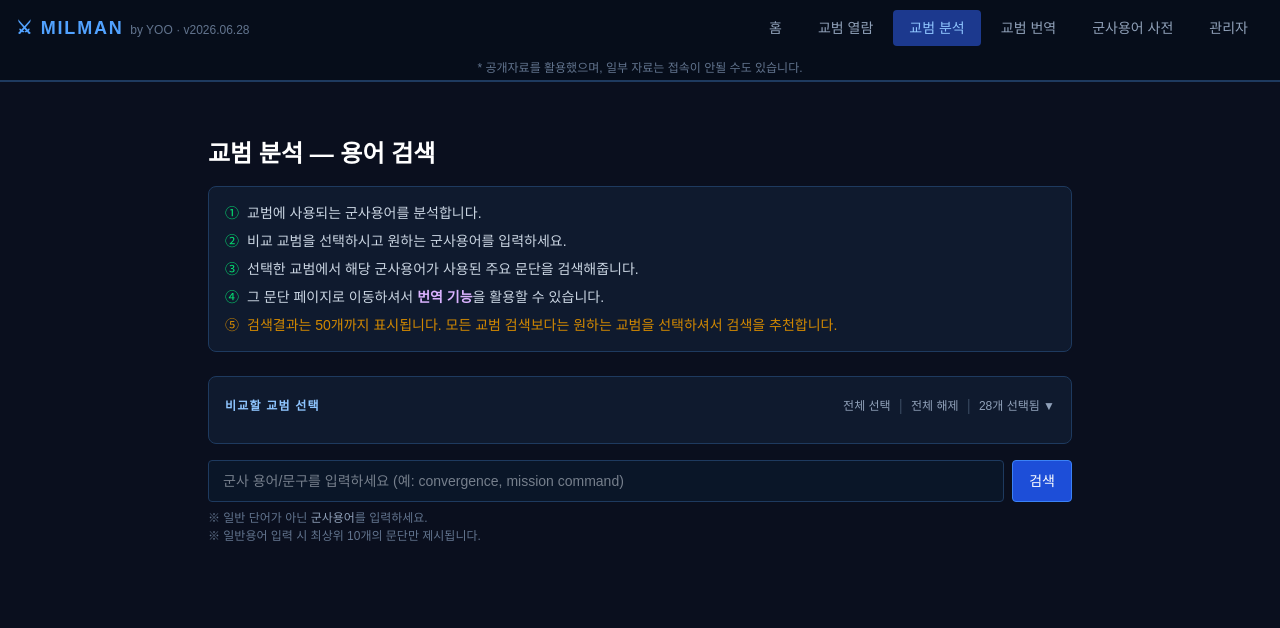
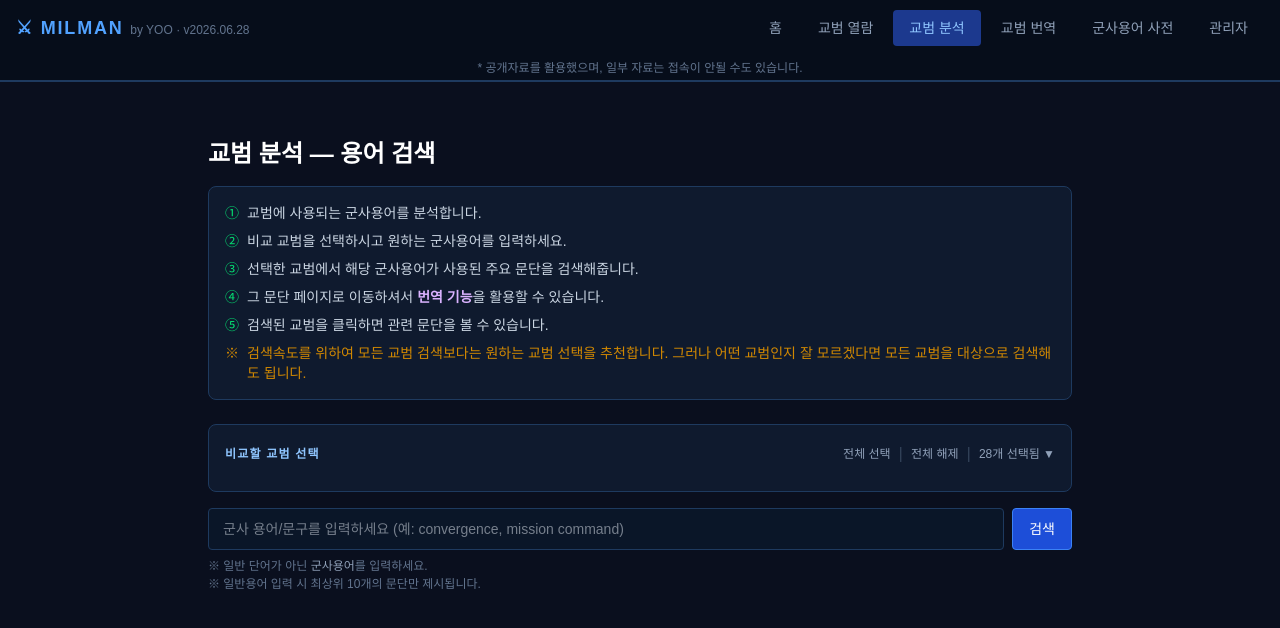
Before and after one commit to dev-genius/military-manual-app, a Next.js app: page /analyze in a window 1280 px wide. Shown: the top 628 px of the page. Built offline with nearby package versions, Linux system fonts and the light colour scheme.

Commit message:
Update analyze page guide text (item ⑤ + tip)
Co-Authored-By: Claude Sonnet 4.6 <noreply@anthropic.com>

```diff
--- a/src/app/analyze/page.tsx
+++ b/src/app/analyze/page.tsx
@@ -198,9 +198,13 @@ export default function SearchPage() {
           <span className="text-green-400 shrink-0">④</span>
           <span>그 문단 페이지로 이동하셔서 <span className="text-purple-300 font-semibold">번역 기능</span>을 활용할 수 있습니다.</span>
         </div>
+        <div className="flex items-start gap-2 text-sm text-slate-300">
+          <span className="text-green-400 shrink-0">⑤</span>
+          <span>검색된 교범을 클릭하면 관련 문단을 볼 수 있습니다.</span>
+        </div>
         <div className="flex items-start gap-2 text-sm text-yellow-600">
-          <span className="shrink-0">⑤</span>
-          <span>검색결과는 50개까지 표시됩니다. 모든 교범 검색보다는 원하는 교범을 선택하셔서 검색을 추천합니다.</span>
+          <span className="shrink-0">※</span>
+          <span>검색속도를 위하여 모든 교범 검색보다는 원하는 교범 선택을 추천합니다. 그러나 어떤 교범인지 잘 모르겠다면 모든 교범을 대상으로 검색해도 됩니다.</span>
         </div>
       </div>
 
```
